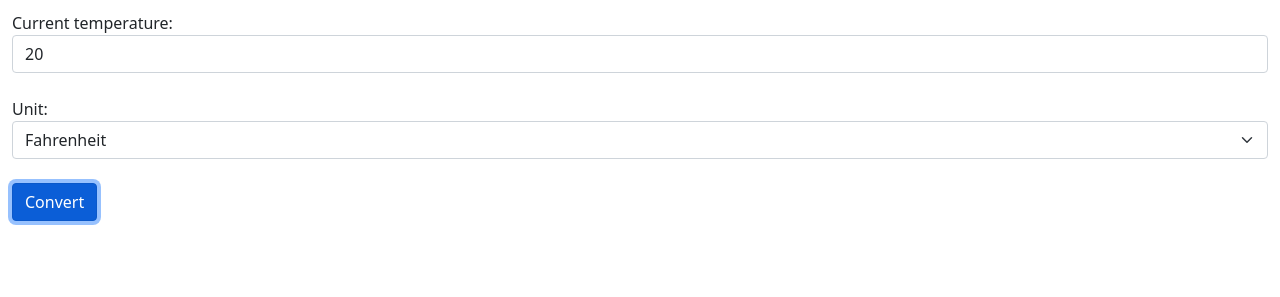
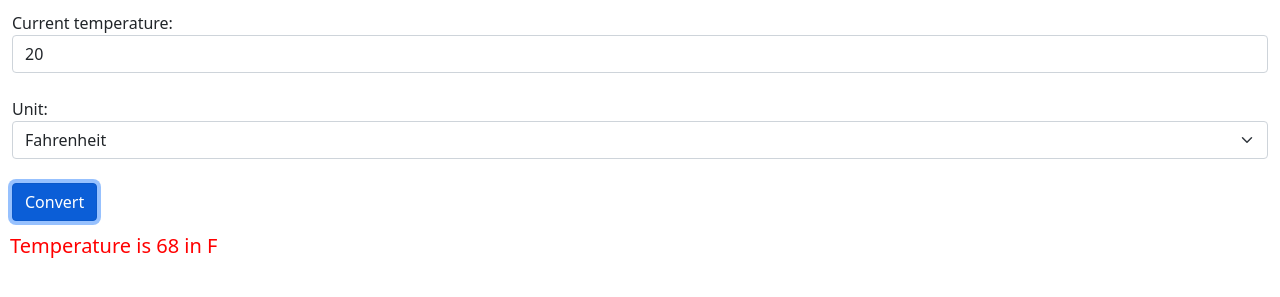
Before and after one commit to Benjamarit/ex5b, a plain HTML site: page index.html in a window 1280 px wide. Both pictures are taken after a click on the button "Convert". Shown: the part 269-566 px from the top of the page. Drawn offline with nearby package versions, Linux system fonts and the light colour scheme.

Commit message:
Refactoring#3 : display the result in <div>

```diff
--- a/index.html
+++ b/index.html
@@ -36,7 +36,7 @@
             $("button").click(function(){
                 var t = $('#temp').val();//celsius
                 var u = $('#unit').val();
-                var msg; // Declare msg here
+                var msg;
 
                 function validateTemperature(t) {
                     if(isNaN(t)){
@@ -60,6 +60,7 @@
                             break;
                         case "K":
                             result = parseFloat(t1) + 273.15;
+							break;
                         case "R":
                             result = t1 * (4/5);
                             break;
@@ -68,6 +69,10 @@
                     }
                     return result;
                 }
+				if(validateTemperature(t)) {
+            		var convertedTemp = convertTemperature(parseFloat(t), u);
+            		$(result).html("Temperature is " + convertedTemp + " in " + u)
+        		}
             });
         });
     </script>
```
